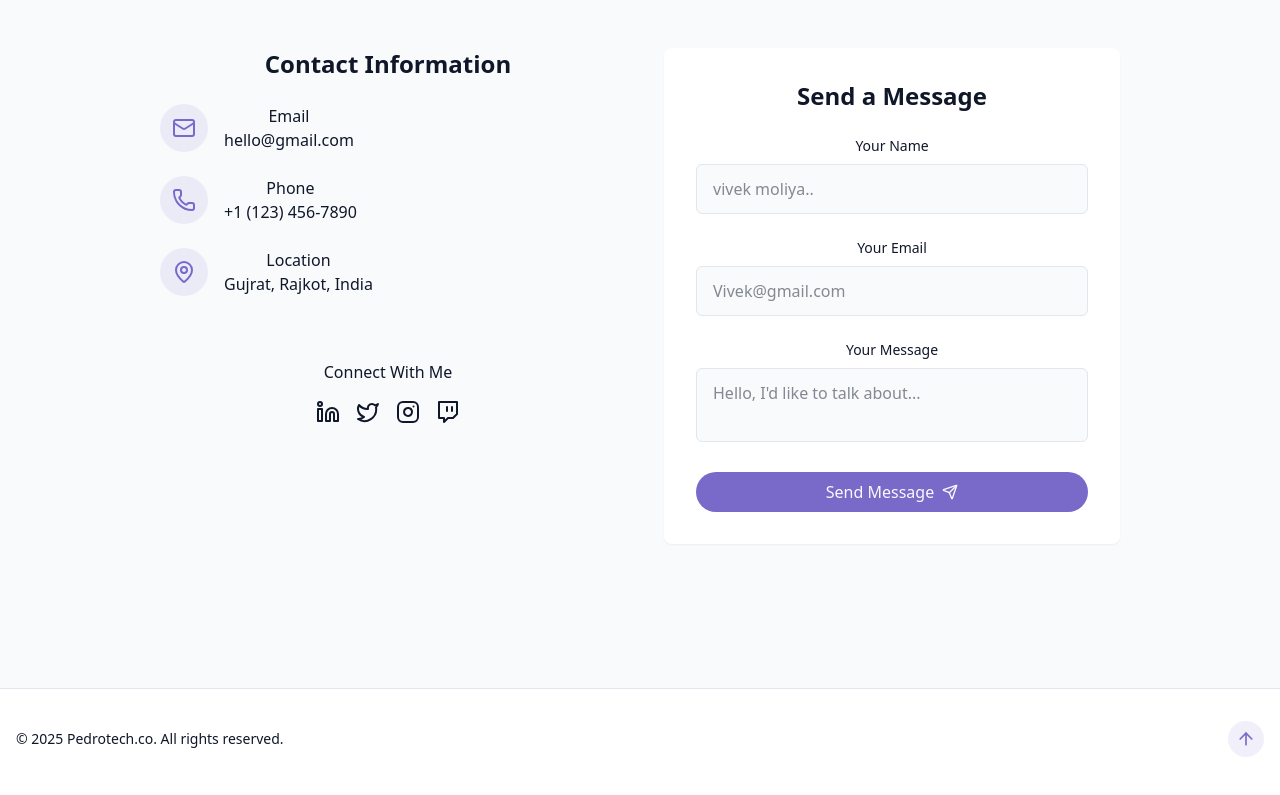
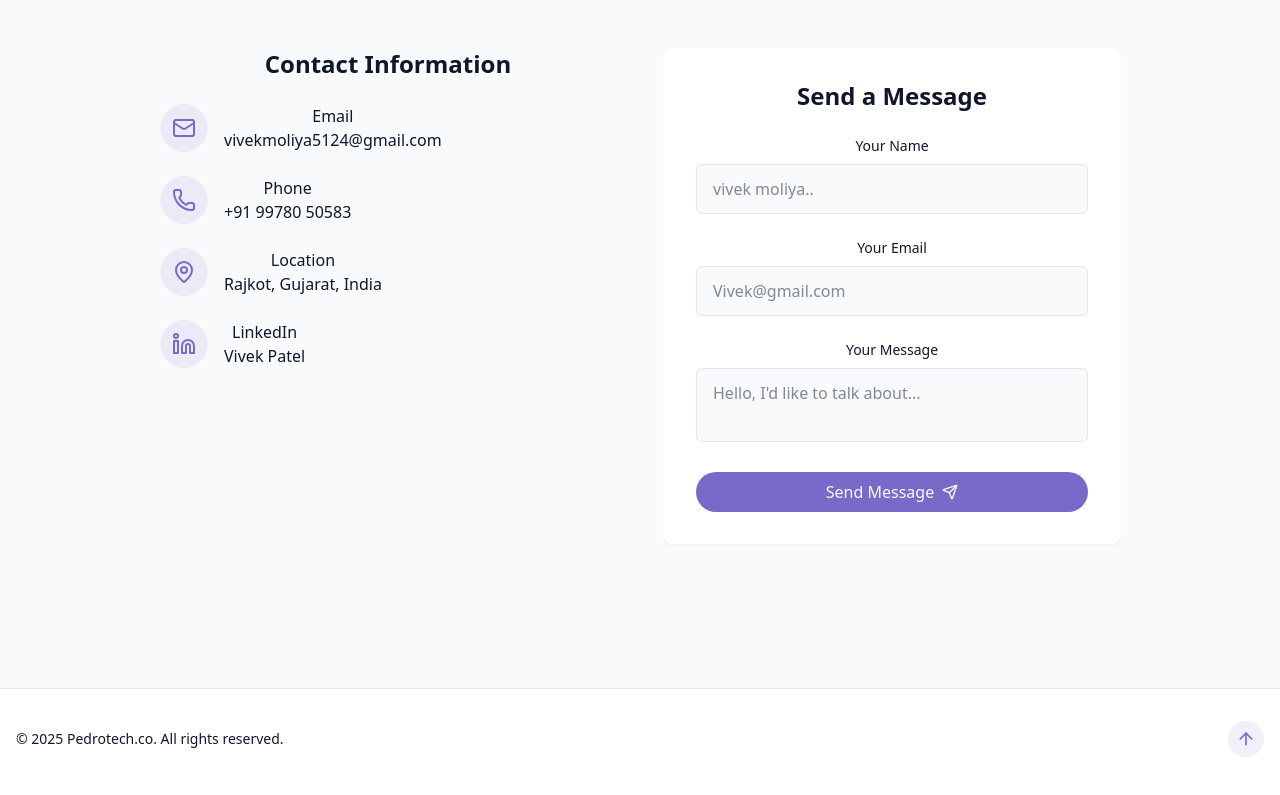
Before and after one commit to vivekmoliya/Portfolio, a React (Vite) app: page / in a window 1280 px wide. Shown: the part 3660-4455 px from the top of the page. Built offline with nearby package versions, Linux system fonts and the light colour scheme.

Commit message:
Update ContactSection.jsx

```diff
--- a/src/components/ContactSection.jsx
+++ b/src/components/ContactSection.jsx
@@ -56,10 +56,10 @@
                 <div>
                   <h4 className="font-medium"> Email</h4>
                   <a
-                    href="mailto:hello@gmail.com"
+                    href="mailto:vivekmoliya5124@gmail.com"
                     className="text-muted-foreground hover:text-primary transition-colors"
                   >
-                    hello@gmail.com
+                    vivekmoliya5124@gmail.com
                   </a>
                 </div>
               </div>
@@ -70,10 +70,10 @@
                 <div>
                   <h4 className="font-medium"> Phone</h4>
                   <a
-                    href="tel:+11234567890"
+                    href="tel:+91 9978050583"
                     className="text-muted-foreground hover:text-primary transition-colors"
                   >
-                    +1 (123) 456-7890
+                    +91 99780 50583
                   </a>
                 </div>
               </div>
@@ -84,29 +84,30 @@
                 <div>
                   <h4 className="font-medium"> Location</h4>
                   <a className="text-muted-foreground hover:text-primary transition-colors">
-                    Gujrat, Rajkot, India
+                    Rajkot, Gujarat, India
                   </a>
                 </div>
               </div>
+              <div className="flex items-start space-x-4">
+  <div className="p-3 rounded-full bg-primary/10">
+    <Linkedin className="h-6 w-6 text-primary" />
+  </div>
+  <div>
+    <h4 className="font-medium">LinkedIn</h4>
+    <a
+      href="https://www.linkedin.com/in/vivek-patel-b67671343"
+      target="_blank"
+      rel="noopener noreferrer"
+      className="text-muted-foreground hover:text-primary transition-colors"
+    >
+      Vivek Patel
+    </a>
+  </div>
+</div>
+
             </div>
 
-            <div className="pt-8">
-              <h4 className="font-medium mb-4"> Connect With Me</h4>
-              <div className="flex space-x-4 justify-center">
-                <a href="#" target="_blank">
-                  <Linkedin />
-                </a>
-                <a href="#" target="_blank">
-                  <Twitter />
-                </a>
-                <a href="#" target="_blank">
-                  <Instagram />
-                </a>
-                <a href="#" target="_blank">
-                  <Twitch />
-                </a>
-              </div>
-            </div>
+
           </div>
 
           <div
```
